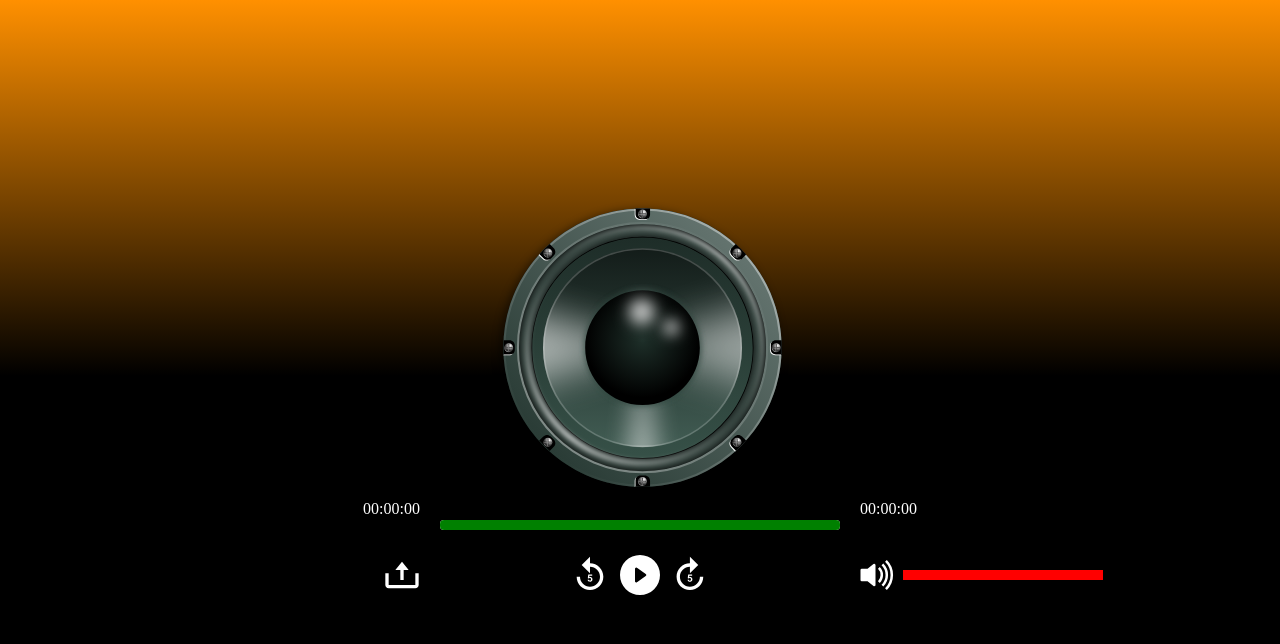
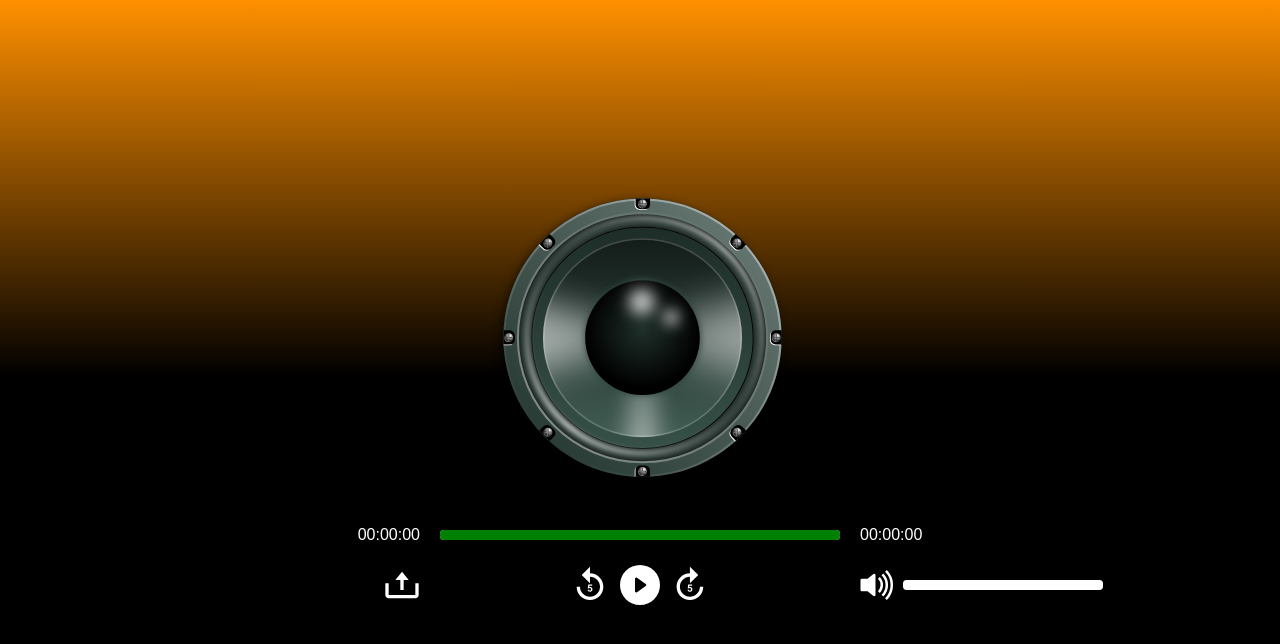
Before and after one commit to SafeCo/react-music-player, a React (Create React App) app: page / in a window 1280 px wide. Shown: the top 644 px of the page. Built offline with nearby package versions, Linux system fonts and the light colour scheme.

Commit message:
made volumebar its own component

```diff
--- a/src/AudioPlayer.css
+++ b/src/AudioPlayer.css
@@ -6,6 +6,7 @@
     justify-content: center;
     align-items: center;
     color: white;
+    font-family: sans-serif;
 }
 .noStyleButton{
     border: none;
@@ -24,6 +25,10 @@
     display: flex;
     justify-content: center;
     align-items: center;
+}
+
+.audioPlayer__name{
+    height: 20px;
 }
 
 .audioPlayer__controls-container{
@@ -46,11 +51,6 @@
     flex: 1 1 0;
 }
 
-.volumeBar__container{
-    display: flex;
-    align-content: center;
-    flex: 1 1 0;
-}
 
 
 
@@ -64,32 +64,8 @@
 
 
 
-
-
-.volumeBar__container{
+.audioTime__container{
     display: flex;
+    justify-content: center;
     align-items: center;
 }
-
-.volumeBar__gray{
-    cursor: pointer;
-    background-color: gray;
-    width: 200px;
-    height: 10px;
-}
-.volumeBar__progress{
-    position: relative;
-    /* background-color: green; */
-    height: 10px;
-    display: flex;
-    align-items: center;
-    justify-content: flex-end;
-}
-
-
-
-
-
-.audioTime__container{
-    display: flex;
-}
--- a/src/AudioPlayer.js
+++ b/src/AudioPlayer.js
@@ -9,10 +9,10 @@ import {BiUpload} from "react-icons/bi"
 import {MdOutlineForward5} from "react-icons/md"
 import {MdOutlineReplay5} from "react-icons/md"
 import speaker from "./speaker.svg"
+import VolumeBar from './VolumeBar';
 
 function AudioPlayer() {
 
-    const volumeRef = useRef()
     const inputRef = useRef()
 
     const [audioName, setAudioName] = useState("")
@@ -27,8 +27,6 @@ function AudioPlayer() {
 
     const volumeStyle = {
         width : volume + "%",
-        backgroundColor: "red",
-
     }
 
     const iconStyle = {
@@ -67,18 +65,6 @@ function AudioPlayer() {
     }
 
 
-    const checkWidth = (e)=>{
-        const name = e.currentTarget.getAttribute("data-name")
-        if( name === "volumeSeeker"){
-            let width = volumeRef.current.clientWidth
-            const offset = e.nativeEvent.offsetX
-            const divprogress = offset / width * 100;
-            const vol =  (divprogress / 100).toFixed(2)
-
-            setVolume(divprogress)
-            audioFile.volume = vol
-        }
-    }
 
     useEffect(()=>{
         audioFile.volume = (volume / 100).toFixed(2)
@@ -135,7 +121,10 @@ function AudioPlayer() {
                 <img src={speaker} />
             </div>
 
-            {audioName}
+            <div className="audioPlayer__name">
+                {audioName}
+            </div>
+
 
             <div className="audioTime__container">
 
@@ -203,8 +192,11 @@ function AudioPlayer() {
 
 
                         </div>
+                        <VolumeBar audioFile={audioFile} iconStyle={iconStyle} volumeStyle={volumeStyle}
+                        volume={volume} setVolume={setVolume}
+                         />
 
-                        <div className="volumeBar__container">
+                        {/* <div className="volumeBar__container">
                             { volume === 0 ?
                                 (<button
                                 className="noStyleButton"
@@ -219,11 +211,11 @@ function AudioPlayer() {
                                     <BsFillVolumeUpFill style={iconStyle}/>
                                 </button>)
                             }
+
                             <div ref={volumeRef} data-name="volumeSeeker"  onClick={checkWidth} className="volumeBar__gray">
-                                <div style={volumeStyle} className="volumeBar__progress">
-                                </div>
+                                <div style={volumeStyle} className="volumeBar__progress"></div>
                             </div>
-                        </div>
+                        </div> */}
 
             </div>
 
--- /dev/null
+++ b/src/VolumeBar.css
@@ -0,0 +1,19 @@
+.volumeBar__container{
+    display: flex;
+    align-items: center;
+    flex: 1 1 0;
+}
+
+.volumeBar__gray{
+    cursor: pointer;
+    background-color: gray;
+    width: 200px;
+    height: 10px;
+    border-radius: 4px;
+}
+.volumeBar__progress{
+    position: relative;
+    background-color: white;
+    height: 10px;
+    border-radius: 4px;
+}
--- /dev/null
+++ b/src/VolumeBar.js
@@ -0,0 +1,52 @@
+import {useState, useRef, useEffect} from 'react'
+import "./VolumeBar.css"
+import { BsFillVolumeUpFill } from "react-icons/bs";
+import {BsVolumeMuteFill} from "react-icons/bs";
+
+function VolumeBar({audioFile, iconStyle, volumeStyle, volume, setVolume}) {
+    const volumeRef = useRef()
+
+
+    const checkWidth = (e)=>{
+        const name = e.currentTarget.getAttribute("data-name")
+        if( name === "volumeSeeker"){
+            let width = volumeRef.current.clientWidth
+            const offset = e.nativeEvent.offsetX
+            const divprogress = offset / width * 100;
+            const vol =  (divprogress / 100).toFixed(2)
+
+            setVolume(divprogress)
+            audioFile.volume = vol
+        }
+    }
+
+    useEffect(()=>{
+        audioFile.volume = (volume / 100).toFixed(2)
+    },[volume])
+
+
+    return (
+        <div className="volumeBar__container">
+            { volume === 0 ?
+                (<button
+                className="noStyleButton"
+                onClick={()=>{setVolume(50)}}
+                >
+                    <BsVolumeMuteFill style={iconStyle}/>
+                </button>):
+                (<button
+                className="noStyleButton"
+                onClick={()=>{setVolume(0)}}
+                >
+                    <BsFillVolumeUpFill style={iconStyle}/>
+                </button>)
+            }
+
+            <div ref={volumeRef} data-name="volumeSeeker"  onClick={checkWidth} className="volumeBar__gray">
+                <div style={volumeStyle} className="volumeBar__progress"></div>
+            </div>
+        </div>
+    )
+}
+
+export default VolumeBar
```
